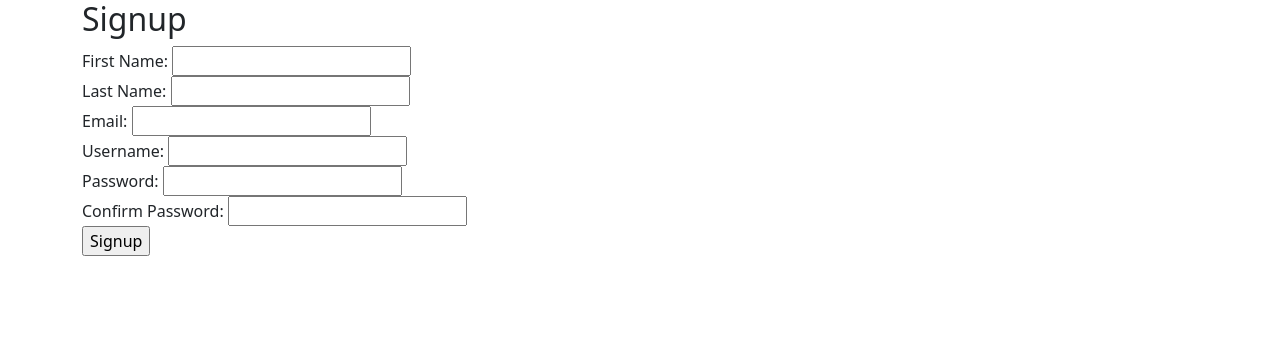
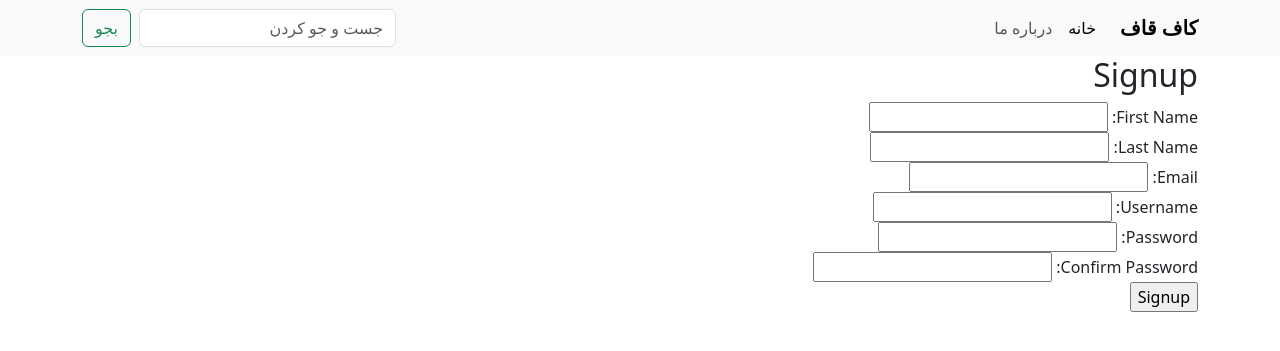
Before and after one commit to Erfaani/CafQaf, a Django app: page /signup/ in a window 1280 px wide. Shown: the top 351 px of the page. Run offline with Django 4.2, Linux system fonts and the light colour scheme.

Commit message:
Add navbar

```diff
--- a/templates/base.html
+++ b/templates/base.html
@@ -1,5 +1,5 @@
 <!DOCTYPE html>
-<html lang="en">
+<html lang="per" dir="rtl">
   <head>
     <meta charset="utf-8" />
     <title>
@@ -7,11 +7,52 @@
         My Personal Portfolio
       {% endblock %}
     </title>
-    <link href="https://cdn.jsdelivr.net/npm/bootstrap@5.3.2/dist/css/bootstrap.min.css" rel="stylesheet" integrity="sha384-T3c6CoIi6uLrA9TneNEoa7RxnatzjcDSCmG1MXxSR1GAsXEV/Dwwykc2MPK8M2HN" crossorigin="anonymous" />
+    <link rel="stylesheet" href="https://cdn.jsdelivr.net/npm/bootstrap@5.3.2/dist/css/bootstrap.rtl.min.css" integrity="sha384-nU14brUcp6StFntEOOEBvcJm4huWjB0OcIeQ3fltAfSmuZFrkAif0T+UtNGlKKQv" crossorigin="anonymous">
   </head>
-  <body class="container">
-    {% block content %}
-    {% endblock %}
+  <body>
+
+    <nav class="navbar navbar-expand-lg bg-body-tertiary">
+      <div class="container">
+        <a class="navbar-brand fw-bolder" href="{% url 'home' %}">کاف قاف</a>
+        <button class="navbar-toggler" type="button" data-bs-toggle="collapse" data-bs-target="#navbarSupportedContent" aria-controls="navbarSupportedContent" aria-expanded="false" aria-label="Toggle navigation">
+          <span class="navbar-toggler-icon"></span>
+        </button>
+        <div class="collapse navbar-collapse" id="navbarSupportedContent">
+          <ul class="navbar-nav me-auto mb-2 mb-lg-0">
+            <li class="nav-item">
+              <a class="nav-link active" aria-current="page" href="{% url 'home' %}">خانه</a>
+            </li>
+            <li class="nav-item">
+              <a class="nav-link" href="#">درباره ما</a>
+            </li>
+            {% if request.user.is_authenticated %}
+            <li class="nav-item dropdown">
+              <a class="nav-link dropdown-toggle" href="#" role="button" data-bs-toggle="dropdown" aria-expanded="false">
+                {{ request.user.username }}
+              </a>
+              <ul class="dropdown-menu">
+                <li><a class="dropdown-item" href="#">داشبورد</a></li>
+                <li><a class="dropdown-item" href="#">پروفایل</a></li>
+                <li><hr class="dropdown-divider"></li>
+                <li><a class="dropdown-item" href="#">خارج شدن</a></li>
+              </ul>
+            </li>
+          {% endif %}
+        </ul>
+        <form class="d-flex" role="search">
+          <input class="form-control me-2" type="search" placeholder="جست و جو کردن" aria-label="Search">
+          <button class="btn btn-outline-success" type="submit">بجو</button>
+        </form>
+
+        </div>
+      </div>
+    </nav>
+
+
+    <div class="container">
+      {% block content %}
+      {% endblock %}
+    </div>
 
     <script src="https://cdn.jsdelivr.net/npm/bootstrap@5.3.2/dist/js/bootstrap.bundle.min.js" integrity="sha384-C6RzsynM9kWDrMNeT87bh95OGNyZPhcTNXj1NW7RuBCsyN/o0jlpcV8Qyq46cDfL" crossorigin="anonymous"></script>
 
```
Also changed, not shown: db.sqlite3.
